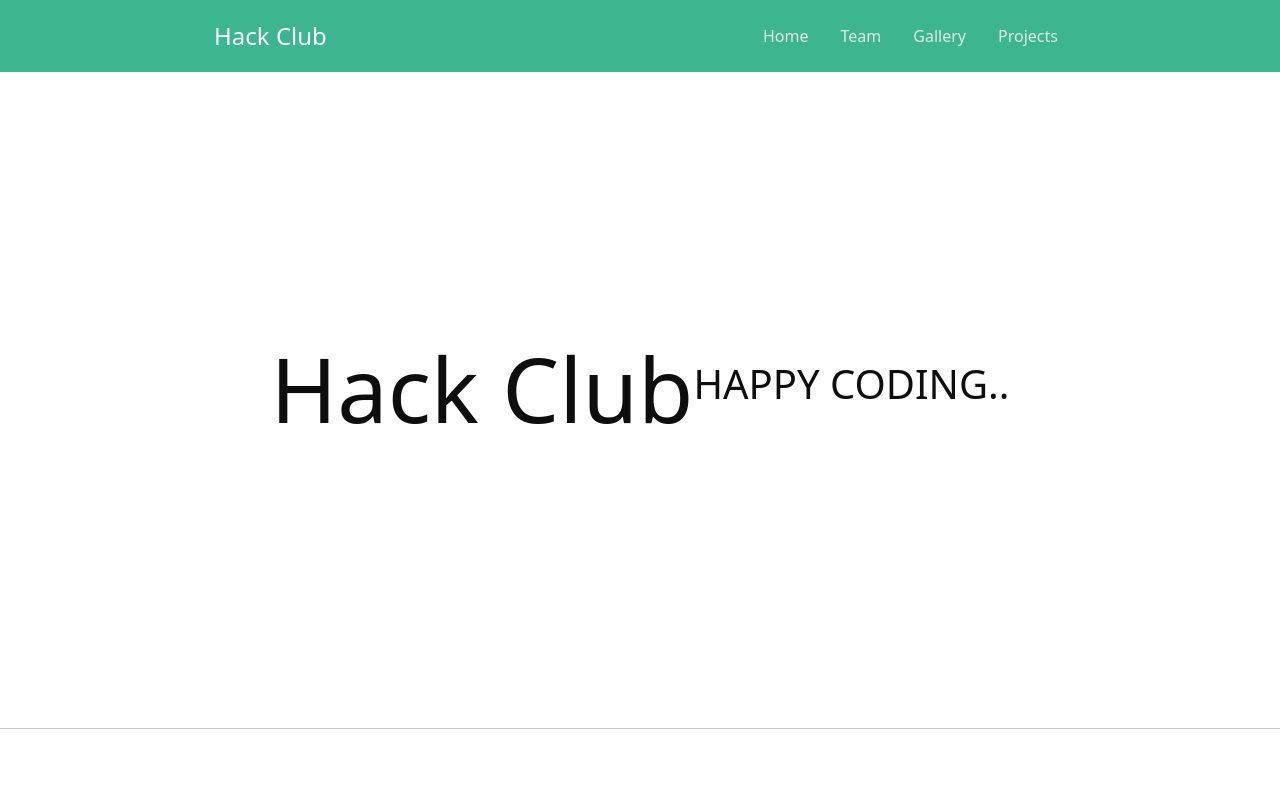
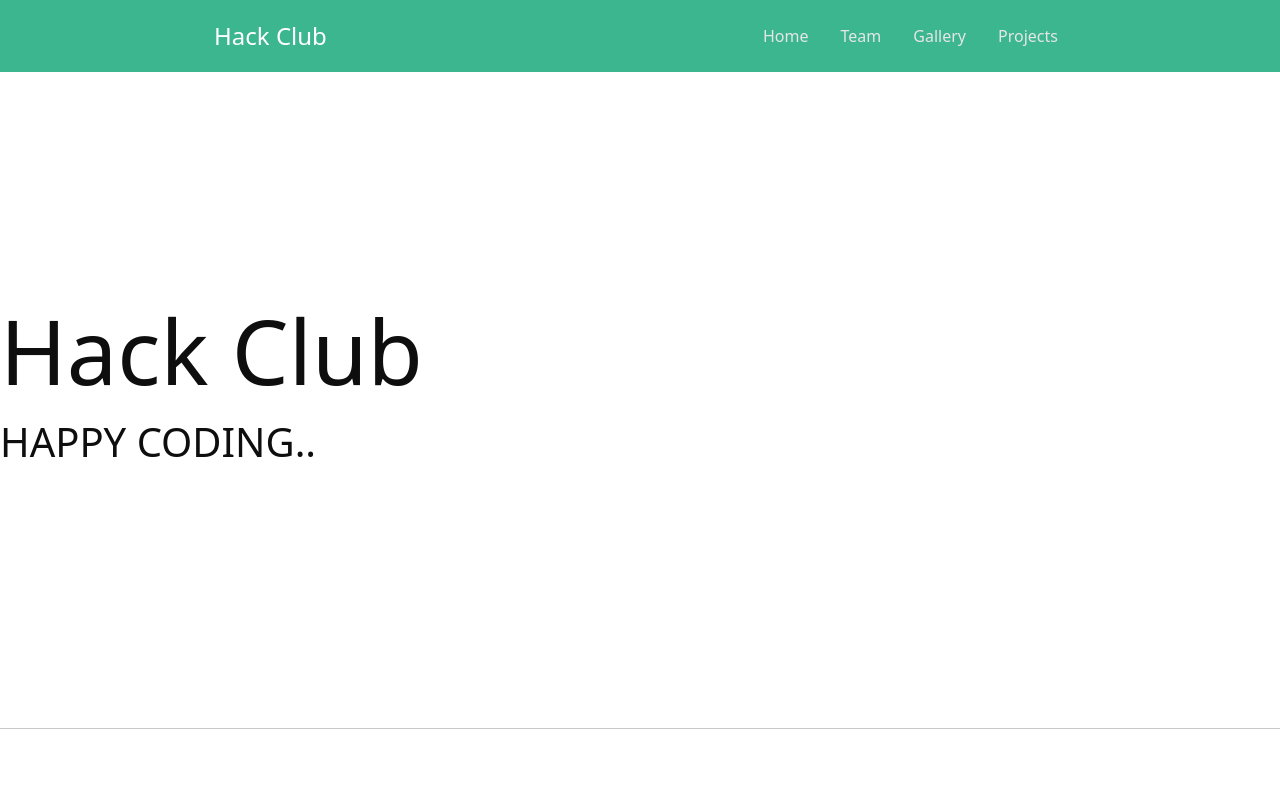
Before and after one commit to nayanishant/Hack-Club, a plain HTML site: page index.html in a window 1280 px wide. Shown: the top 800 px of the page. Drawn offline with nearby package versions, Linux system fonts and the light colour scheme; a script that the page names is missing.

Commit message:
updated header

```diff
--- a/index.css
+++ b/index.css
@@ -109,14 +109,16 @@
 /* Header start */
 header {
   display: grid;
-  place-items: center;
+  /* place-items: center; */
   height: 80vh;
   background: white;
 }
 
 .text-wrap {
   display: flex;
-  align-items: center;
+  align-items: left;
+  justify-content: center;
+  flex-direction: column;
   height: 100%;
   color: rgb(14, 14, 14);
 }
```
